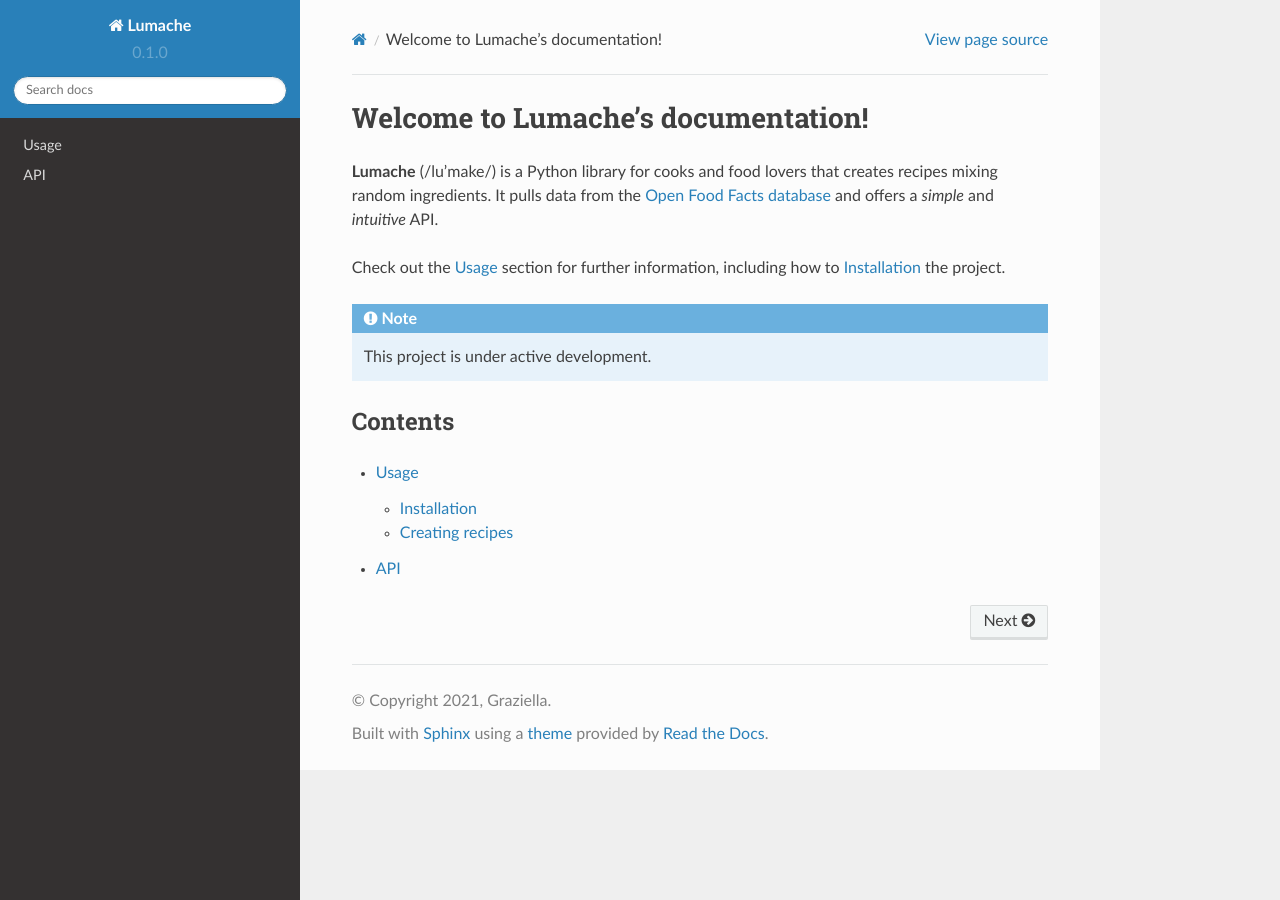
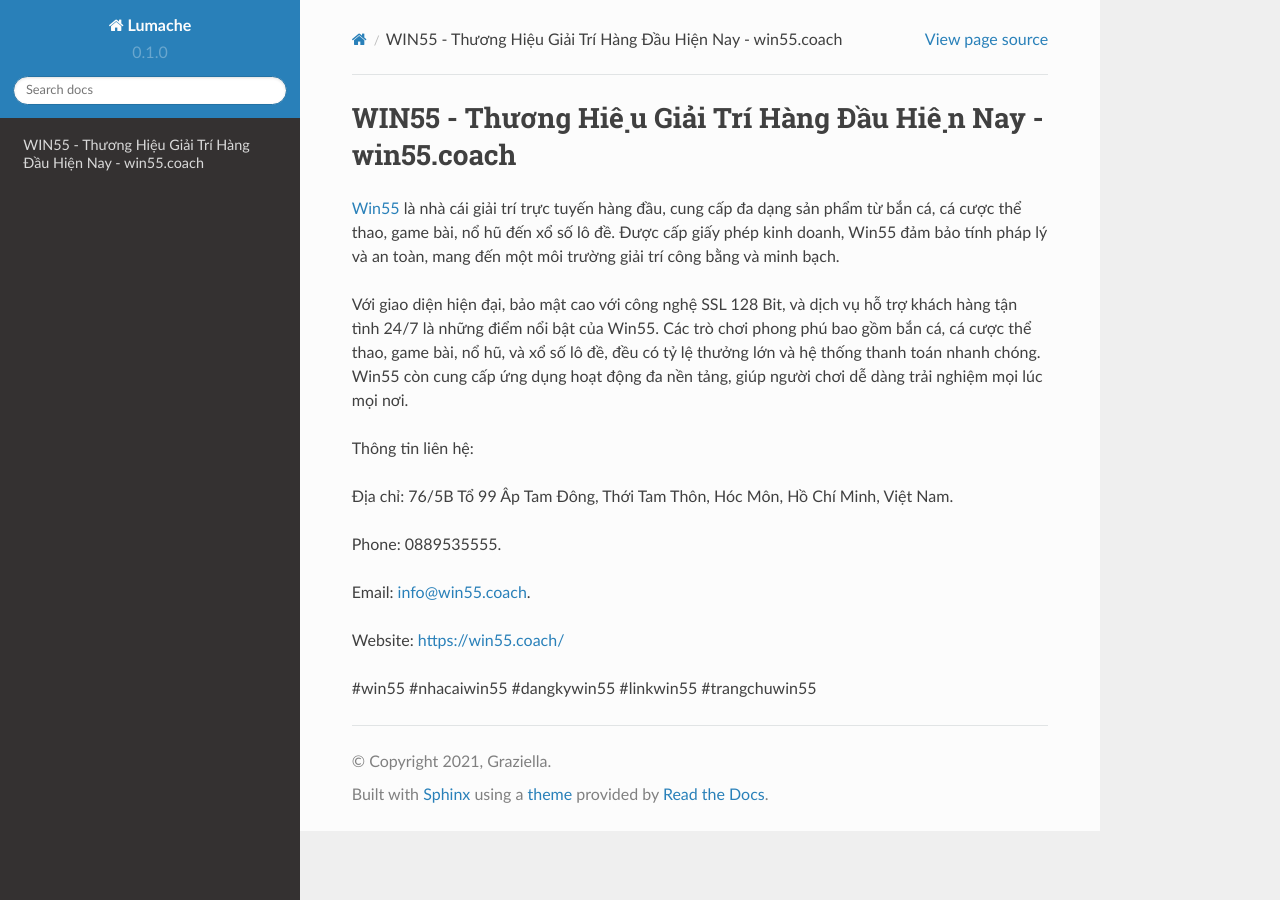
Before and after one commit to iaduphattai904809/win55coach, a Sphinx documentation site: the page built from docs/source/index.rst, in a window 1280 px wide. Built offline with Sphinx 7.4.7 and the Read the Docs theme 2.0.0, drawn with Linux system fonts in a browser that asks for light colours.

Commit message:
Update index.rst

```diff
--- a/docs/source/index.rst
+++ b/docs/source/index.rst
@@ -1,22 +1,18 @@
-Welcome to Lumache's documentation!
+WIN55 - Thương Hiệu Giải Trí Hàng Đầu Hiện Nay - win55.coach
 ===================================
 
-**Lumache** (/lu'make/) is a Python library for cooks and food lovers
-that creates recipes mixing random ingredients.
-It pulls data from the `Open Food Facts database <https://world.openfoodfacts.org/>`_
-and offers a *simple* and *intuitive* API.
+`Win55 <https://win55.coach/>`_ là nhà cái giải trí trực tuyến hàng đầu, cung cấp đa dạng sản phẩm từ bắn cá, cá cược thể thao, game bài, nổ hũ đến xổ số lô đề. Được cấp giấy phép kinh doanh, Win55 đảm bảo tính pháp lý và an toàn, mang đến một môi trường giải trí công bằng và minh bạch.
 
-Check out the :doc:`usage` section for further information, including
-how to :ref:`installation` the project.
+Với giao diện hiện đại, bảo mật cao với công nghệ SSL 128 Bit, và dịch vụ hỗ trợ khách hàng tận tình 24/7 là những điểm nổi bật của Win55. Các trò chơi phong phú bao gồm bắn cá, cá cược thể thao, game bài, nổ hũ, và xổ số lô đề, đều có tỷ lệ thưởng lớn và hệ thống thanh toán nhanh chóng. Win55 còn cung cấp ứng dụng hoạt động đa nền tảng, giúp người chơi dễ dàng trải nghiệm mọi lúc mọi nơi.
 
-.. note::
+Thông tin liên hệ:
 
-   This project is under active development.
+Địa chỉ: 76/5B Tổ 99 Âp Tam Đông, Thới Tam Thôn, Hóc Môn, Hồ Chí Minh, Việt Nam.
 
-Contents
---------
+Phone: 0889535555.
 
-.. toctree::
+Email: info@win55.coach.
 
-   usage
-   api
+Website: https://win55.coach/
+
+#win55 #nhacaiwin55 #dangkywin55 #linkwin55 #trangchuwin55
```
